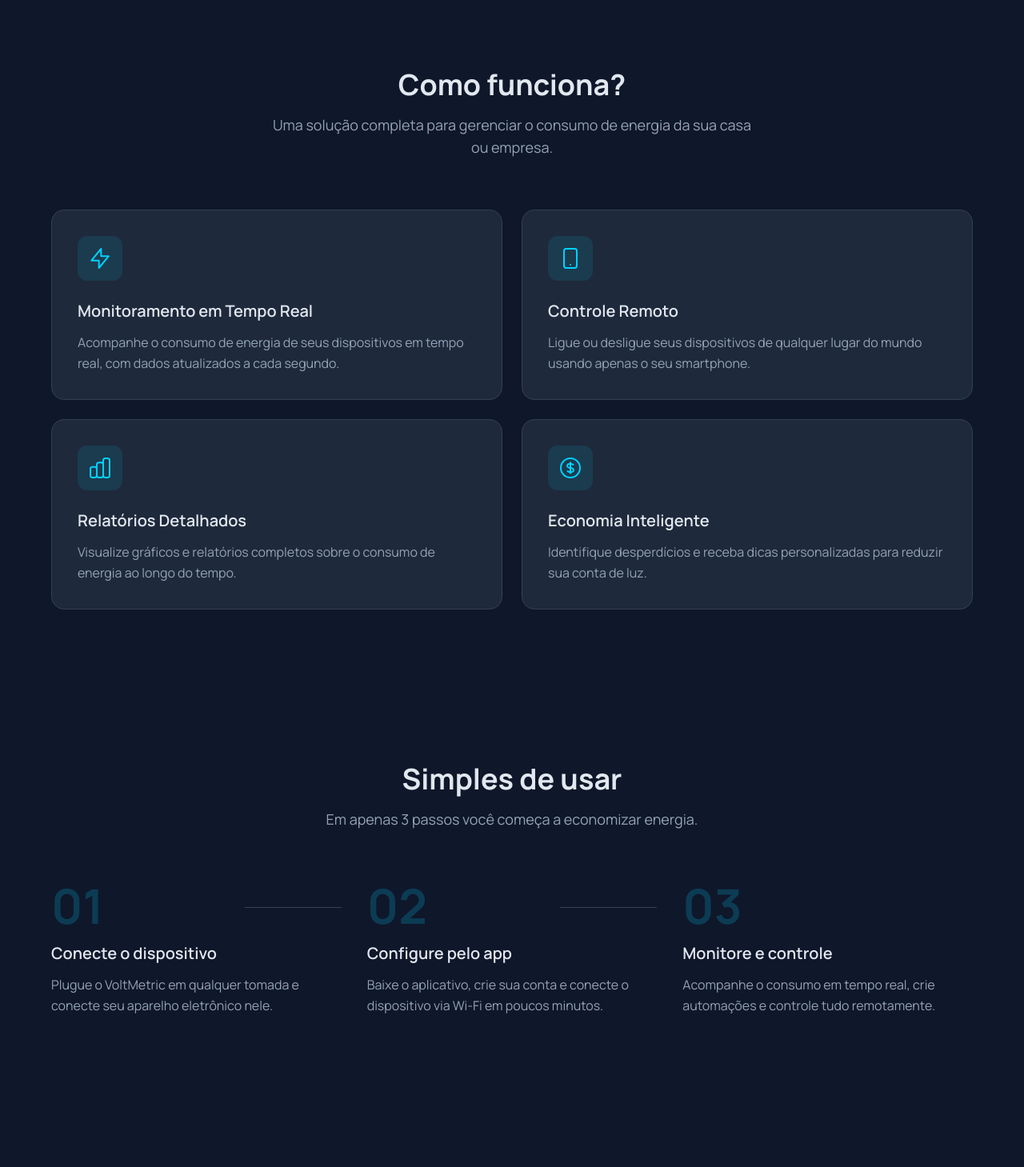
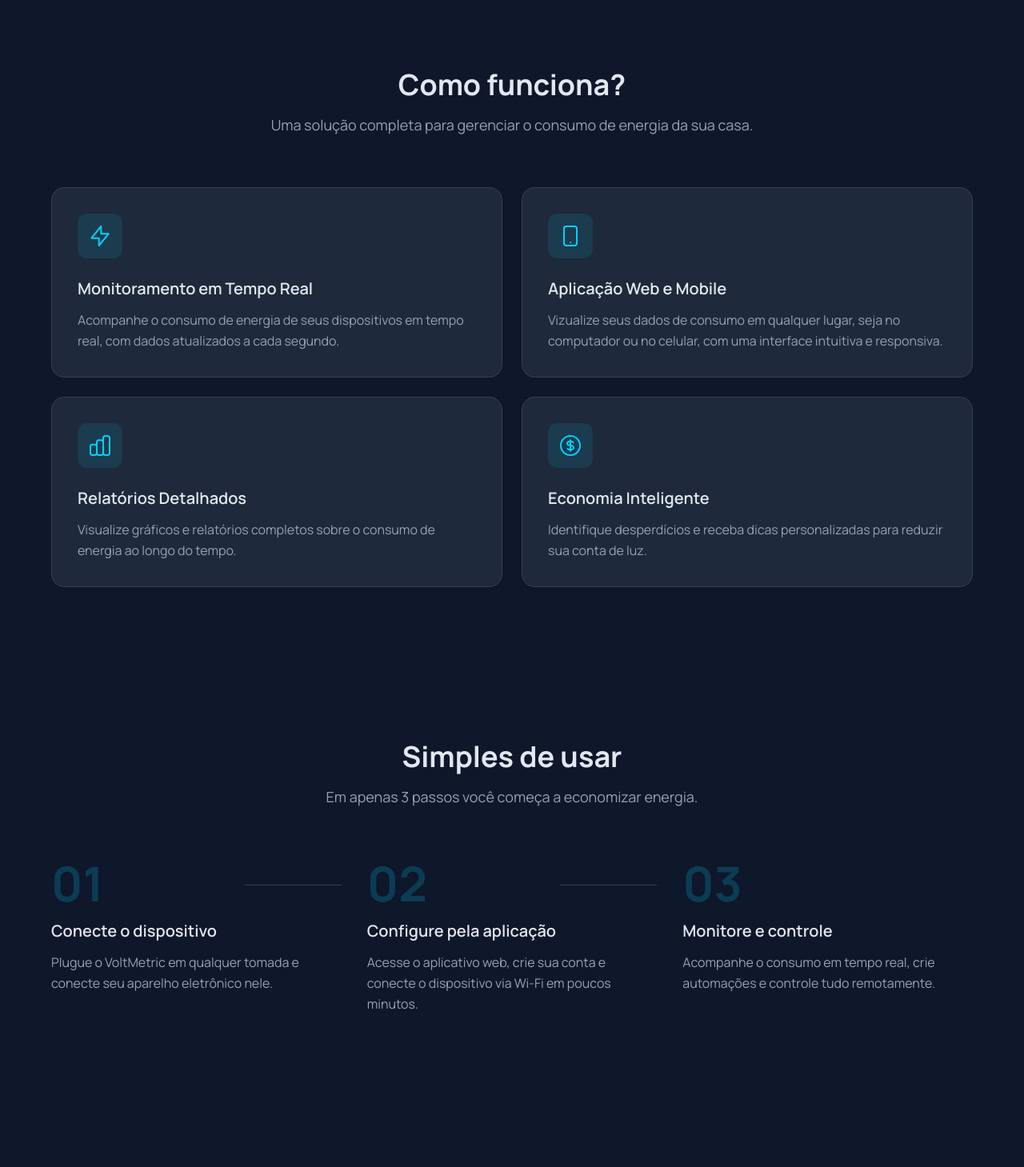
Before and after one commit to Heitor-Bello/smart-plug, a Next.js app: page / in a window 1280 px wide. Shown: the part 1032-2491 px from the top of the page at 80% size. Built offline with nearby package versions, Linux system fonts and the light colour scheme.

Commit message:
feat: Ajuste de layout alterando informações redundantes e remoção de alguns links inexistentes.
Verificação de seção do lado do servidor para quando usuário estiver logado e acessar página de /register e /login ser redirecionado para /dashboard

```diff
--- a/src/app/_components/FeaturesSection.tsx
+++ b/src/app/_components/FeaturesSection.tsx
@@ -35,9 +35,9 @@ const features = [
         />
       </svg>
     ),
-    title: "Controle Remoto",
+    title: "Aplicação Web e Mobile",
     description:
-      "Ligue ou desligue seus dispositivos de qualquer lugar do mundo usando apenas o seu smartphone.",
+      "Vizualize seus dados de consumo em qualquer lugar, seja no computador ou no celular, com uma interface intuitiva e responsiva.",
   },
   {
     icon: (
@@ -90,8 +90,7 @@ export function FeaturesSection() {
             Como funciona?
           </h2>
           <p className="text-lg text-muted-foreground max-w-2xl mx-auto text-pretty">
-            Uma solução completa para gerenciar o consumo de energia da sua casa
-            ou empresa.
+            Uma solução completa para gerenciar o consumo de energia da sua casa.
           </p>
         </div>
 
--- a/src/app/_components/HowItWorksSection.tsx
+++ b/src/app/_components/HowItWorksSection.tsx
@@ -7,9 +7,9 @@ const steps = [
   },
   {
     step: "02",
-    title: "Configure pelo app",
+    title: "Configure pela aplicação",
     description:
-      "Baixe o aplicativo, crie sua conta e conecte o dispositivo via Wi-Fi em poucos minutos.",
+      "Acesse o aplicativo web, crie sua conta e conecte o dispositivo via Wi-Fi em poucos minutos.",
   },
   {
     step: "03",
--- /dev/null
+++ b/src/app/dashboard/page.tsx
@@ -0,0 +1,5 @@
+export default function DashboardPage() {
+  return (
+    <h1>Dashboard</h1>
+  )
+}
--- a/src/app/dashboard/profile/page.tsx
+++ b/src/app/dashboard/profile/page.tsx
@@ -2,7 +2,6 @@ import { redirect } from "next/navigation";
 import { getServerSession } from "@/lib/session";
 import { ProfileHeader } from "./_components/profile-header";
 import { ProfileForm } from "./_components/profile-form";
-import { ButtonSignOut } from "./_components/button-signout";
 
 export default async function Profile() {
   const session = await getServerSession();
@@ -32,10 +31,6 @@ export default async function Profile() {
             email: user.email ?? "",
           }}
         />
-
-        <div className="flex justify-center pt-4">
-          <ButtonSignOut />
-        </div>
       </div>
     </main>
   );
--- a/src/app/login/_components/LoginForm.tsx
+++ b/src/app/login/_components/LoginForm.tsx
@@ -184,9 +184,9 @@ export function LoginForm() {
           <Link href="/privacy" className="hover:text-foreground">
             Privacidade
           </Link>
-          <Link href="/support" className="hover:text-foreground">
+          {/* <Link href="/support" className="hover:text-foreground">
             Suporte
-          </Link>
+          </Link> */}
         </div>
       </footer>
     </div>
--- a/src/app/login/page.tsx
+++ b/src/app/login/page.tsx
@@ -1,7 +1,11 @@
+import { redirect } from "next/navigation";
+import { getServerSession } from "@/lib/session";
 import { LoginBrandPanel } from "./_components/LoginBrandPanel";
 import { LoginForm } from "./_components/LoginForm";
 
-export default function LoginPage() {
+export default async function LoginPage() {
+  const session = await getServerSession();
+  if (session) redirect("/dashboard");
   return (
     <main className="min-h-screen bg-background flex">
       {/* Left Panel - Brand */}
--- a/src/app/register/page.tsx
+++ b/src/app/register/page.tsx
@@ -1,7 +1,11 @@
+import { redirect } from "next/navigation";
+import { getServerSession } from "@/lib/session";
 import { BrandPanel } from "./_components/BrandPanel";
 import { RegisterForm } from "./_components/RegisterForm";
 
-export default function RegisterPage() {
+export default async function RegisterPage() {
+  const session = await getServerSession();
+  if (session) redirect("/dashboard");
   return (
     <main className="min-h-screen flex">
       {/* Left Panel - Brand */}
--- a/src/app/dashboard/profile/_components/button-signout.tsx
+++ b/src/components/button-signout.tsx
@@ -1,10 +1,13 @@
 "use client";
 
 import { Button } from "@/components/ui/Button";
+import type { ComponentProps } from "react";
 import { useRouter } from "next/navigation";
 import { authClient } from "@/lib/auth-client";
 
-export function ButtonSignOut() {
+type ButtonSignOutProps = Omit<ComponentProps<typeof Button>, "onClick">;
+
+export function ButtonSignOut({ children = "Sair da conta", ...props }: ButtonSignOutProps) {
   const router = useRouter();
 
   async function signOut() {
@@ -17,5 +20,5 @@ export function ButtonSignOut() {
     });
   }
 
-  return <Button onClick={signOut}>Sair da conta</Button>;
+  return <Button onClick={signOut} {...props}>{children}</Button>;
 }
--- a/src/components/navigation/Sidebar.tsx
+++ b/src/components/navigation/Sidebar.tsx
@@ -2,6 +2,7 @@
 
 import Link from "next/link";
 import { usePathname } from "next/navigation";
+import { ButtonSignOut } from "../button-signout";
 
 interface NavItem {
   label: string;
@@ -101,6 +102,10 @@ export function Sidebar() {
           })}
         </nav>
 
+        <div className="flex justify-center mb-4 px-4">
+          <ButtonSignOut className="w-full" />
+        </div>
+
         {/* Footer */}
         <div className="border-t border-border p-4">
           <p className="text-xs text-muted-foreground text-center">
```
